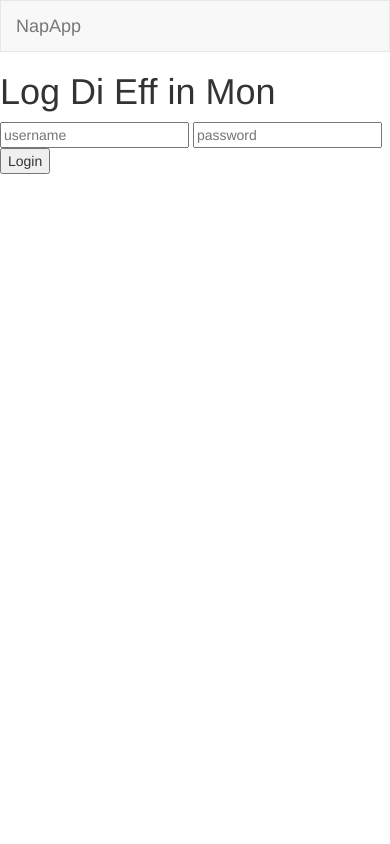
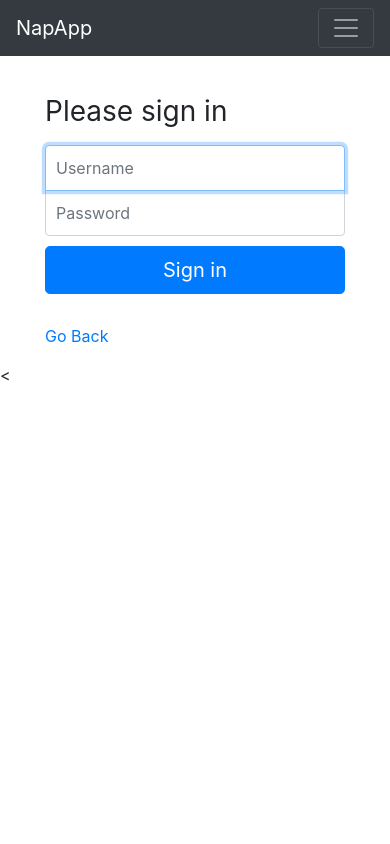
Before and after one commit to Bridgta/the-nap-app, a Node server app: page /login in a window 390 px wide. Run offline with Node 20, Linux system fonts and the light colour scheme; some libraries are stand-ins or nearby versions.

Commit message:
Styling adjustments and work on home page

```diff
--- a/public/stylesheets/style.css
+++ b/public/stylesheets/style.css
@@ -1,3 +1,55 @@
+.form-signin {
+  width: 100%;
+  max-width: 330px;
+  padding: 15px;
+  margin: 0 auto;
+}
+
+.form-signin .form-control {
+  position: relative;
+  box-sizing: border-box;
+  height: auto;
+  padding: 10px;
+  font-size: 16px;
+}
+
+.form-signin .form-control:focus {
+  z-index: 2;
+}
+
+.form-signin input[type="text"] {
+  margin-bottom: -1px;
+  border-bottom-right-radius: 0;
+  border-bottom-left-radius: 0;
+}
+.form-signin input[type="password"] {
+  margin-bottom: 10px;
+  border-top-left-radius: 0;
+  border-top-right-radius: 0;
+}
+
+html {
+  position: relative;
+  min-height: 100%;
+}
+body {
+  /* Margin bottom by footer height */
+  margin-bottom: 60px;
+}
+.footer {
+  position: absolute;
+  bottom: 0;
+  width: 100%;
+  /* Set the fixed height of the footer here */
+  height: 60px;
+  background-color: #f5f5f5;
+}
+
+.container .text-muted {
+  margin: 20px 0;
+}
+
+/* Thumbnail styles */
 .thumbnail img {
   width: 100%;
 }
@@ -23,3 +75,7 @@
     #4ca1af
   ); /* W3C, IE 10+/ Edge, Firefox 16+, Chrome 26+, Opera 12+, Safari 7+ */
 }
+
+.delete-form {
+  display: inline-block;
+}
--- a/views/locations/show.ejs
+++ b/views/locations/show.ejs
@@ -73,3 +73,4 @@
     </div>
   </div>
 </div>
+<%- include ("../partials/footer") %>
--- a/views/login.ejs
+++ b/views/login.ejs
@@ -1,8 +1,37 @@
 <%- include ("./partials/header") %>
 
-<h1>Log Di Eff in Mon</h1>
-<form action="/login" method="POST">
-  <input type="text" name="username" placeholder="username" />
-  <input type="password" name="password" placeholder="password" />
-  <input type="submit" value="Login" />
-</form>
+<div class="row">
+  <div class="col-md-12">
+    <form class="form-signin" action="/login" method="POST">
+      <h1 class="h3 mb-3 font-weight-normal">Please sign in</h1>
+      <label for="inputUsername" class="sr-only">Username</label>
+      <input
+        type="text"
+        id="inputUsername"
+        class="form-control"
+        name="username"
+        placeholder="Username"
+        required
+        autofocus
+      />
+      <label for="inputPassword" class="sr-only">Password</label>
+      <input
+        type="password"
+        id="inputPassword"
+        class="form-control"
+        name="password"
+        placeholder="Password"
+        required
+      />
+
+      <button class="btn btn-lg btn-primary btn-block" type="submit">
+        Sign in
+      </button>
+    </form>
+    <div class="form-signin">
+      <a href="/locations">Go Back</a>
+    </div>
+  </div>
+</div>
+
+<%- include ("./partials/footer") %>
--- a/views/partials/footer.ejs
+++ b/views/partials/footer.ejs
@@ -0,0 +1,8 @@
+</div><
+<!-- Bootstrap and its dependencies -->
+<script src="https://code.jquery.com/jquery-3.2.1.slim.min.js" integrity="sha384-KJ3o2DKtIkvYIK3UENzmM7KCkRr/rE9/Qpg6aAZGJwFDMVNA/GpGFF93hXpG5KkN" crossorigin="anonymous"></script>
+<script src="https://cdnjs.cloudflare.com/ajax/libs/popper.js/1.12.9/umd/popper.min.js" integrity="sha384-ApNbgh9B+Y1QKtv3Rn7W3mgPxhU9K/ScQsAP7hUibX39j7fakFPskvXusvfa0b4Q" crossorigin="anonymous"></script>
+<script src="https://maxcdn.bootstrapcdn.com/bootstrap/4.0.0/js/bootstrap.min.js" integrity="sha384-JZR6Spejh4U02d8jOt6vLEHfe/JQGiRRSQQxSfFWpi1MquVdAyjUar5+76PVCmYl" crossorigin="anonymous"></script>
+
+</body>
+</html>
--- a/views/partials/header.ejs
+++ b/views/partials/header.ejs
@@ -4,27 +4,58 @@
     <title>NapApp</title>
     <link
       rel="stylesheet"
-      href="https://maxcdn.bootstrapcdn.com/bootstrap/3.3.5/css/bootstrap.min.css"
+      href="https://maxcdn.bootstrapcdn.com/bootstrap/4.0.0/css/bootstrap.min.css"
+      integrity="sha384-Gn5384xqQ1aoWXA+058RXPxPg6fy4IWvTNh0E263XmFcJlSAwiGgFAW/dAiS6JXm"
+      crossorigin="anonymous"
     />
+
     <link rel="stylesheet" href="stylesheets/style.css" />
   </head>
   <body>
-    <nav class="navbar navbar-default">
-      <div class="container-fluid">
-        <div class="navbar-header">
-          <a class="navbar-brand" href="/">NapApp</a>
-        </div>
-        <div class="collapse navbar-collapse">
-          <ul class="nav navbar-nav navbar-right">
-            <% if(!currentUser){ %>
-            <li><a href="/login">Login</a></li>
-            <li><a href="/signup">Sign Up</a></li>
-            <% } else { %>
-            <li><a href="#">Signed In As <%= currentUser.username %></a></li>
-            <li><a href="/logout">Logout</a></li>
-            <% } %>
-          </ul>
-        </div>
+    <nav class="navbar navbar-expand-md navbar-dark bg-dark mb-4">
+      <a class="navbar-brand" href="/">NapApp</a>
+      <button
+        class="navbar-toggler"
+        type="button"
+        data-toggle="collapse"
+        data-target="#navbarCollapse"
+        aria-controls="navbarCollapse"
+        aria-expanded="false"
+        aria-label="Toggle navigation"
+      >
+        <span class="navbar-toggler-icon"></span>
+      </button>
+      <div class="collapse navbar-collapse" id="navbarCollapse">
+        <ul class="navbar-nav mr-auto">
+          <li
+            class="nav-item <%= typeof page !== 'undefined' && page === 'locations' ? 'active' : '' %>"
+          >
+            <a href="/locations" class="nav-link">Home</a>
+          </li>
+        </ul>
+        <ul class="navbar-nav">
+          <% if(!currentUser){ %>
+          <li
+            class="nav-item <%= typeof page !== 'undefined' && page === 'login' ? 'active' : '' %>"
+          >
+            <a href="/login" class="nav-link">Login</a>
+          </li>
+          <li
+            class="nav-item <%= typeof page !== 'undefined' && page === 'signup' ? 'active' : '' %>"
+          >
+            <a href="/signup" class="nav-link">Sign Up</a>
+          </li>
+          <% } else { %>
+          <li class="nav-item">
+            <a href="#" class="nav-link"
+              >Signed In As <%= currentUser.username %></a
+            >
+          </li>
+          <li class="nav-item">
+            <a href="/logout" class="nav-link">Logout</a>
+          </li>
+          <% } %>
+        </ul>
       </div>
     </nav>
   </body>
```
Also changed, not shown: views/comments/edit.ejs (+6 -4 lines), views/comments/new.ejs (+5 -4 lines), views/locations/new.ejs (+25 -7 lines), views/signup.ejs (+33 -6 lines).
